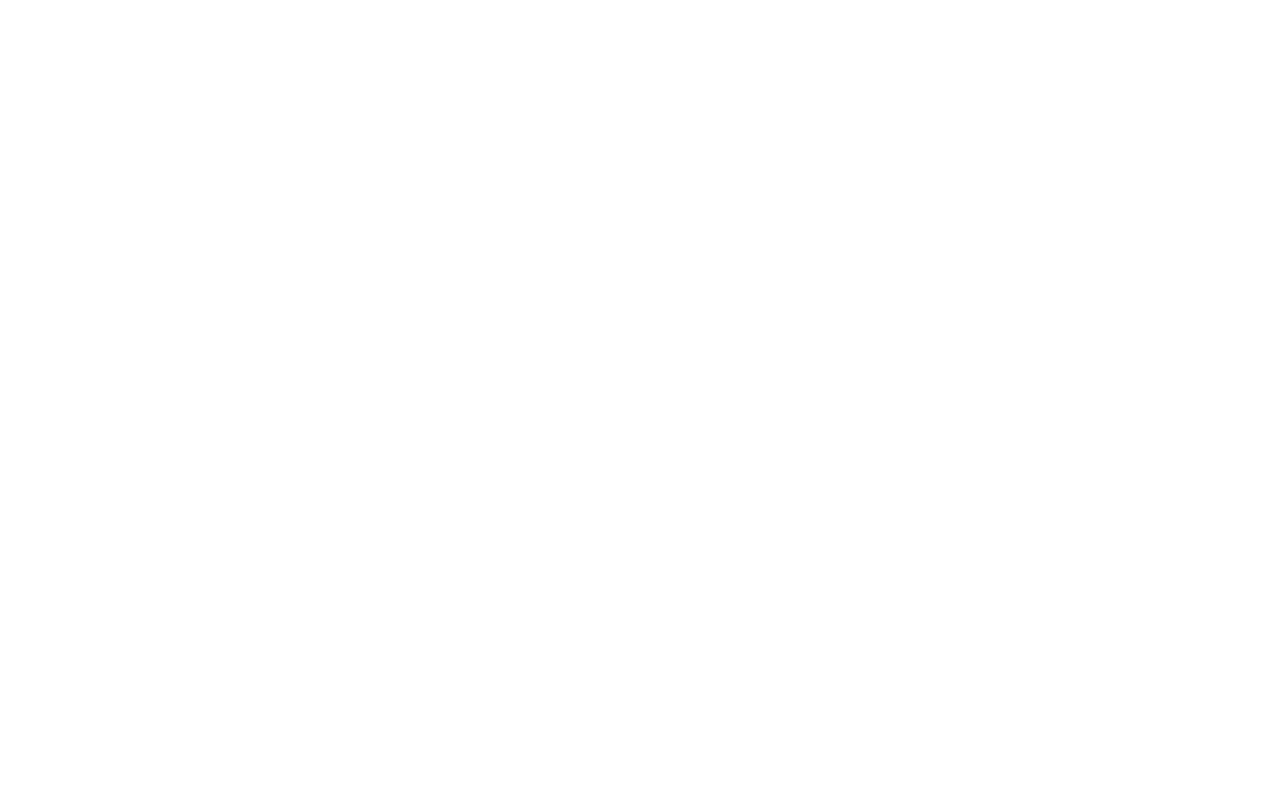
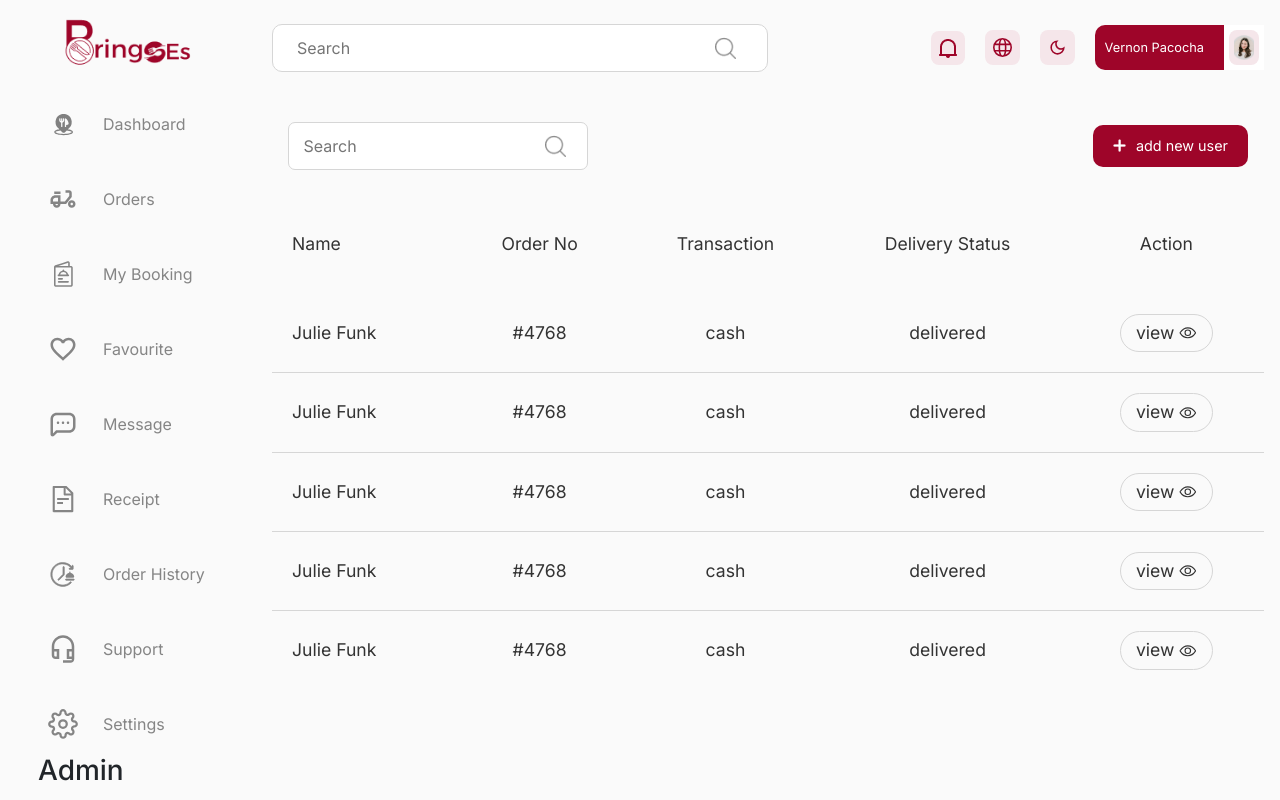
Before and after one commit to remon-samir1/bring-es, a React (Create React App) app: page /dashboard/admin-customers in a window 1280 px wide. Before the commit this address had no page. Shown: the top 800 px of the page. Built offline with nearby package versions, Linux system fonts and the light colour scheme; what cookie-universal would draw is missing.

Commit message:
first upload

```diff
--- a/src/App.js
+++ b/src/App.js
@@ -14,6 +14,7 @@
 import AdminDahboard from "./Dashboard/AdminDahboard/AdminDahboard";
 import AdminOrders from "./Dashboard/AdminDahboard/Orders/AdminOrders";
 import OrdersDetails from "./Dashboard/AdminDahboard/Orders/OrdersDetails/OrdersDetails";
+import Customers from "./Dashboard/AdminDahboard/Customers/Customers";
 
 function App() {
   return (
@@ -36,6 +37,7 @@
         <Route path="admin-main" element={<AdminDahboard />} />
         <Route path="admin-orders" element={<AdminOrders />} />
          <Route path="/dashboard/admin-orders/details" element={<OrdersDetails/>}/>
+        <Route path="admin-customers" element={<Customers />} />
 
       </Route>
       <Route path="/PopulerProducts" element={<PopulerProducts />} />
--- /dev/null
+++ b/src/Dashboard/AdminDahboard/Customers/Customers.css
@@ -0,0 +1,51 @@
+.Customers{
+
+}
+.Customers .options{
+  display: flex;
+  justify-content: space-between;
+  align-items: center;
+  margin-top: 50px;
+}
+.Customers .options .search{
+  width: 300px;
+  background-color: #fff;
+  padding: 5px 15px;
+  border: 0.5px solid #D6D6D6;
+  border-radius: 7px;
+  display: flex;
+  justify-content: center;
+  align-items: center;
+  }
+  .Customers .options .search input{
+  flex: 1;
+  border: none;
+  outline: none;
+  color: var(--text-color);
+  }
+  .Customers .options .search img{
+  width: 35px;
+  cursor: pointer;
+  }
+
+  .Customers .options .add{
+    display: flex;
+    justify-content: center;
+    align-items: center;
+    gap: 10px;
+    text-decoration: none;
+    padding: 10px 20px;
+    color: #fff;
+    background-color: var(--btn-color);
+    border-radius: 10px;
+    font-size: 0.9rem;
+    font-weight: 400;
+  }
+  .Customers .Table .custom-table thead tr:first-child{
+    border-bottom:none;
+
+  }
+  .Customers .Table .custom-table thead {
+  height: 100px !important;
+
+  }
--- /dev/null
+++ b/src/Dashboard/AdminDahboard/Customers/Customers.js
@@ -0,0 +1,33 @@
+import React from 'react';
+import './Customers.css'
+import TopBar from '../TopBar/TopBar';
+import { Link } from 'react-router-dom';
+import Table from '../../../Components/Dashboard/Table/Table';
+const Customers = () => {
+  return (
+    <div className='Customers px-3'>
+      <TopBar/>
+    {/* will add braedcrumbs here */}
+
+    <div className="options px-3">
+    <div className="search px-4">
+        <input type="text" placeholder="Search " />
+        <img
+          src={require("../../../images/Search.png")}
+          alt="search"
+          loading="lazy"
+        />
+      </div>
+      <Link className='add'>
+      <img src={require('../../../images/plus.png')} loading='lazy' width='13px' />
+      <span>add new user</span>
+      </Link>
+    </div>
+    <div className="Table mt-4">
+      <Table/>
+    </div>
+    </div>
+  );
+}
+
+export default Customers;
--- a/src/Dashboard/UserDashboard/Main/center/MainUserDashboardCenter.js
+++ b/src/Dashboard/UserDashboard/Main/center/MainUserDashboardCenter.js
@@ -11,49 +11,59 @@
 import { gsap } from "gsap";
 import Location from "../../../../Components/Dashboard/UserDashboard/Location/Location";
 import { Axios } from "../../../../Components/Helpers/Axios";
+import SkeletonShow from "../../../../Components/Skeleton/Skeleton";
 const MainUserDashboardCenter = () => {
-    // state
-const [products , setProducts] = useState([]);
-const [categories , setCategories] = useState([]);
+  // state
+  const [products, setProducts] = useState([]);
+  const [categories, setCategories] = useState([]);
+  const [loading, setLaoding] = useState(false);
 
+  // useRef
+  const centerRef = useRef(null);
+  const offerRef = useRef(null);
+  useGSAP(() => {
+    gsap.from(centerRef.current, {
+      y: 30,
+      opacity: 0,
+      duration: 1,
+    });
 
-    // useRef
-  const centerRef = useRef(null)
-  const offerRef = useRef(null)
-  useGSAP(()=>{
-    gsap.from(centerRef.current,{
-      y:30,
-      opacity:0,
-      duration:1
-    })
+    gsap.from(offerRef.current, {
+      y: -30,
 
-    gsap.from(offerRef.current,{
-      y:-30,
+      duration: 1,
+    });
+  });
+  // get data
+  useEffect(() => {
+    setLaoding(true);
+    Axios.get("/product").then((data) =>
+      setProducts(data.data.data.data.slice(-3))
+    );
+    Axios.get("/category")
+      .then((data) => setCategories(data.data.data))
+      .finally(() => setLaoding(false));
+  }, []);
 
-      duration:1,
-
-    })
-  })
-// get data
-useEffect(()=>{
-  Axios.get('/product').then(data=> setProducts(data.data.data.data.slice(-3)));
-  Axios.get('/category').then(data=> setCategories(data.data.data));
-},[])
-
-// Mapping
- const showProducts = products.map((data , index)=>(
-  <ProductCard key={index} title={data.title} src={data.images[0]} price={data.price} />
- ))
- //  handleAddtoCart
- const handleAddtoCart = ()=>{
-  Axios.post('cart').then(data=>console.log(data.data))
- }
+  // Mapping
+  const showProducts = products.map((data, index) => (
+    <ProductCard
+      key={index}
+      title={data.title}
+      src={data.images[0]}
+      price={data.price}
+    />
+  ));
+  //  handleAddtoCart
+  const handleAddtoCart = () => {
+    Axios.post("cart").then((data) => console.log(data.data));
+  };
   return (
     <div className="MainUserDashboardCenter px-2" ref={centerRef}>
       <div className="header mt-4">
         <div className="text">
           <h4>Hello, Noura</h4>
-         <Location/>
+          <Location />
         </div>
         <div className="searchbox">
           <input type="text" placeholder="What do you want to eat today?" />
@@ -98,10 +108,10 @@
       />
       <ProductsContainer
         header="Populer Foods"
-        to='/PopulerProducts'
+        to="/PopulerProducts"
         data={
           <div className="d-flex justify-content-evenly gap-3">
-        {showProducts}
+            {loading ? <SkeletonShow length='3' width='250px' height='250px'/> : showProducts}
           </div>
         }
       />
--- a/src/Dashboard/UserDashboard/SideBar/SideBar.js
+++ b/src/Dashboard/UserDashboard/SideBar/SideBar.js
@@ -266,7 +266,7 @@
           </div>
           <span>Orders</span>
         </NavLink>
-        <NavLink to='/' className="link">
+        <NavLink to='/dashboard/admin-customers' className="link">
           <div className="img">
 
 <svg width="40" height="40" viewBox="0 0 40 40" fill="none" xmlns="http://www.w3.org/2000/svg">
--- a/src/website/Landing/UserLanding/HeroSection/HeroSection.js
+++ b/src/website/Landing/UserLanding/HeroSection/HeroSection.js
@@ -9,7 +9,7 @@
       x: 30,
       opacity: 0,
       duration: 1,
-      delay:0.1
+      delay:0.5
     });
     gsap.from(".herosection .content", {
       x: -30,
```
